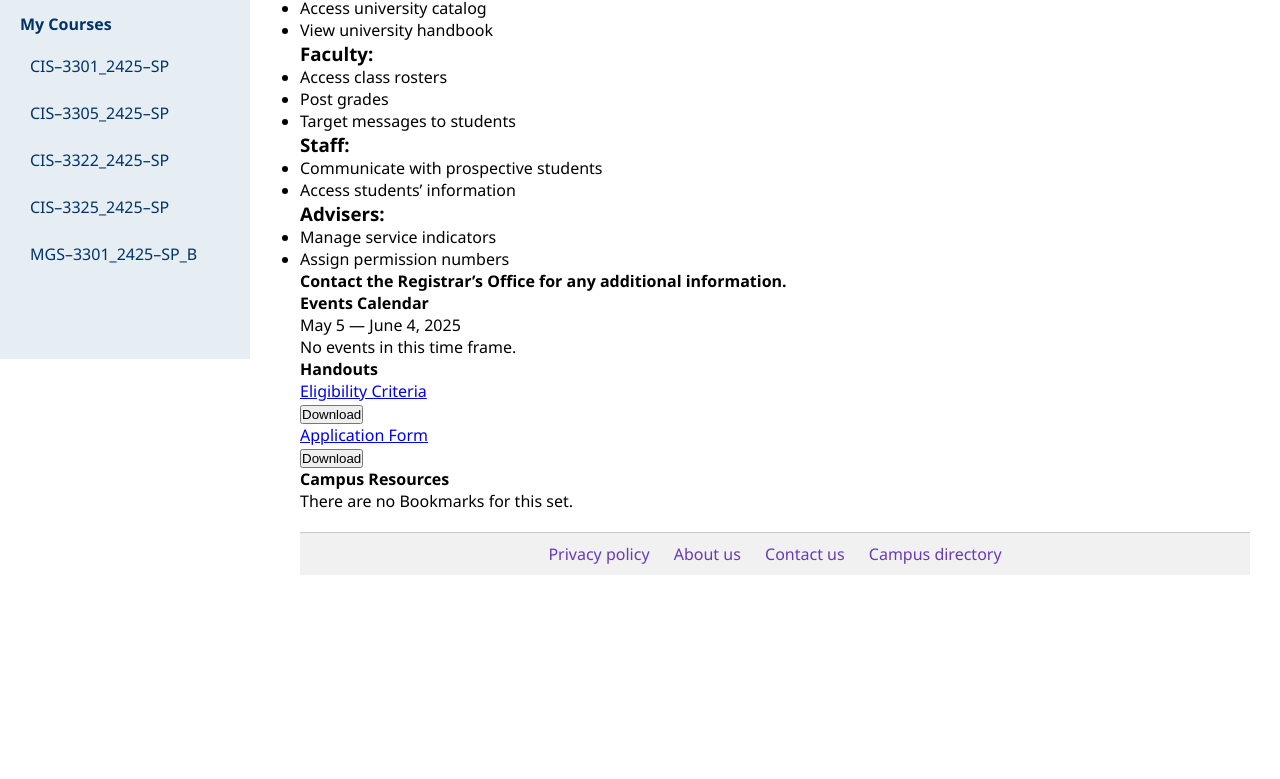
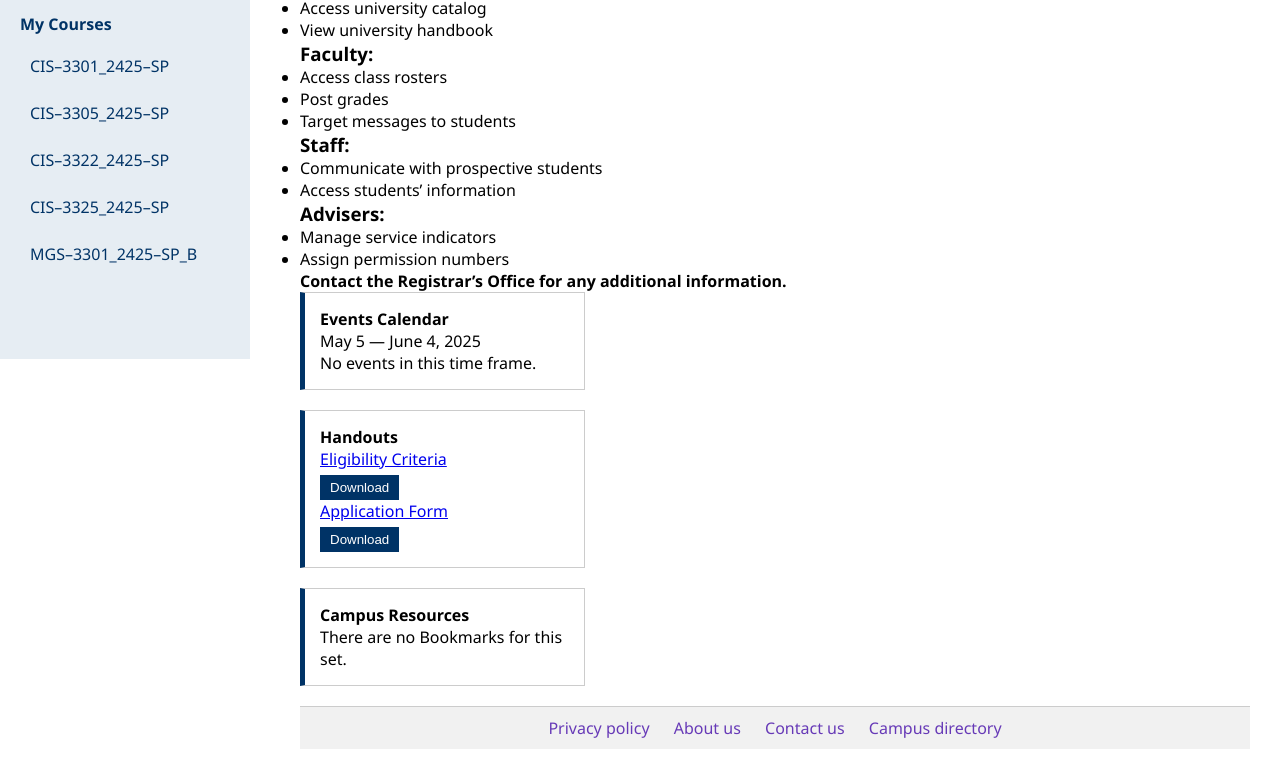
Before and after one commit to manoujosue0/iugbportalclone, a plain HTML site: page index.html in a window 1280 px wide. Shown: the part 583-1362 px from the top of the page. Before the commit the page ends 1188 px from the top, so only its background shows below. Drawn offline with Linux system fonts and the light colour scheme.

Commit message:
Update style.css

```diff
--- a/style.css
+++ b/style.css
@@ -93,6 +93,36 @@ body {
   padding-top: 15px;
 }
 
+.info-box {
+  background: #d6e8f4;
+  padding: 20px;
+  border-radius: 5px;
+  line-height: 1.6;
+}
+
+.widgets {
+  width: 30%;
+  display: flex;
+  flex-direction: column;
+  gap: 20px;
+}
+
+.widget {
+  background: white;
+  border: 1px solid #ccc;
+  padding: 15px;
+  border-left: 5px solid #003366;
+}
+
+.widget button {
+  background: #003366;
+  color: white;
+  padding: 5px 10px;
+  border: none;
+  margin-top: 5px;
+  cursor: pointer;
+}
+
 footer {
   background: #f1f1f1;
   padding: 10px;
```
